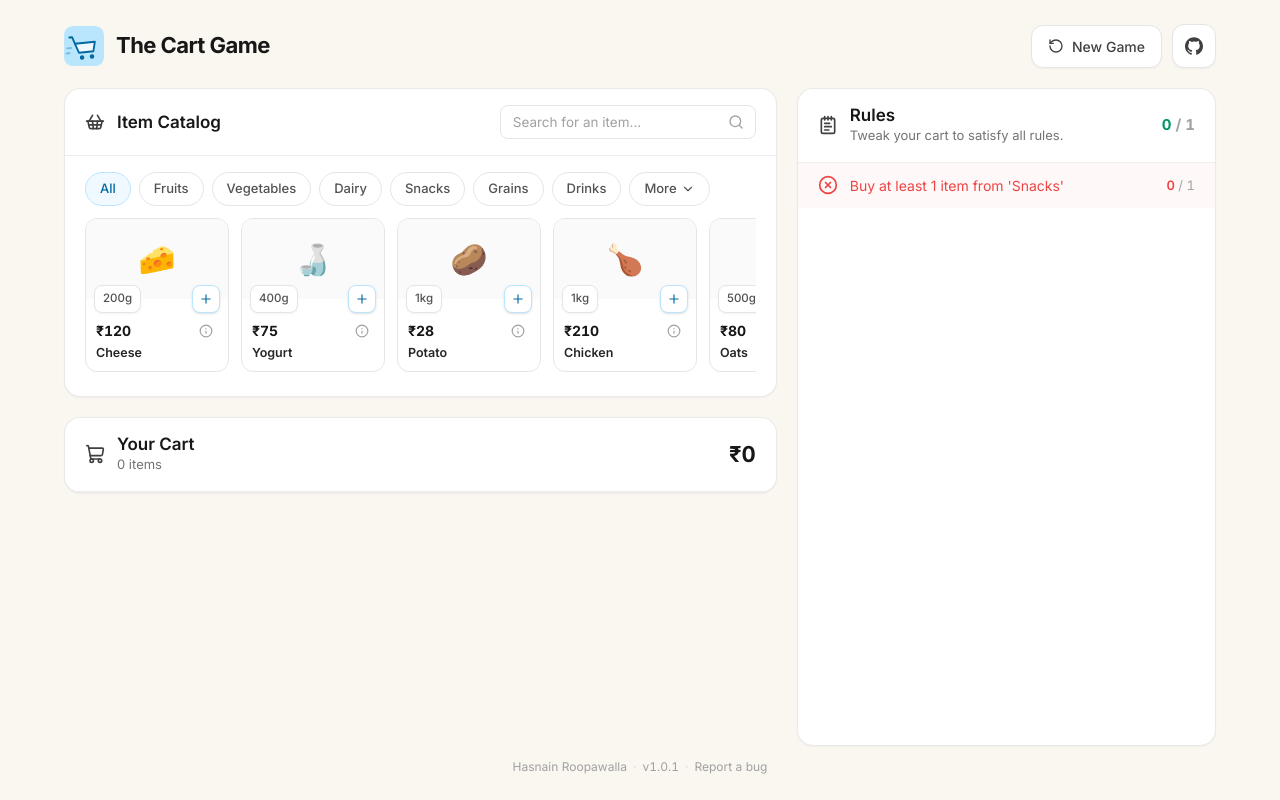
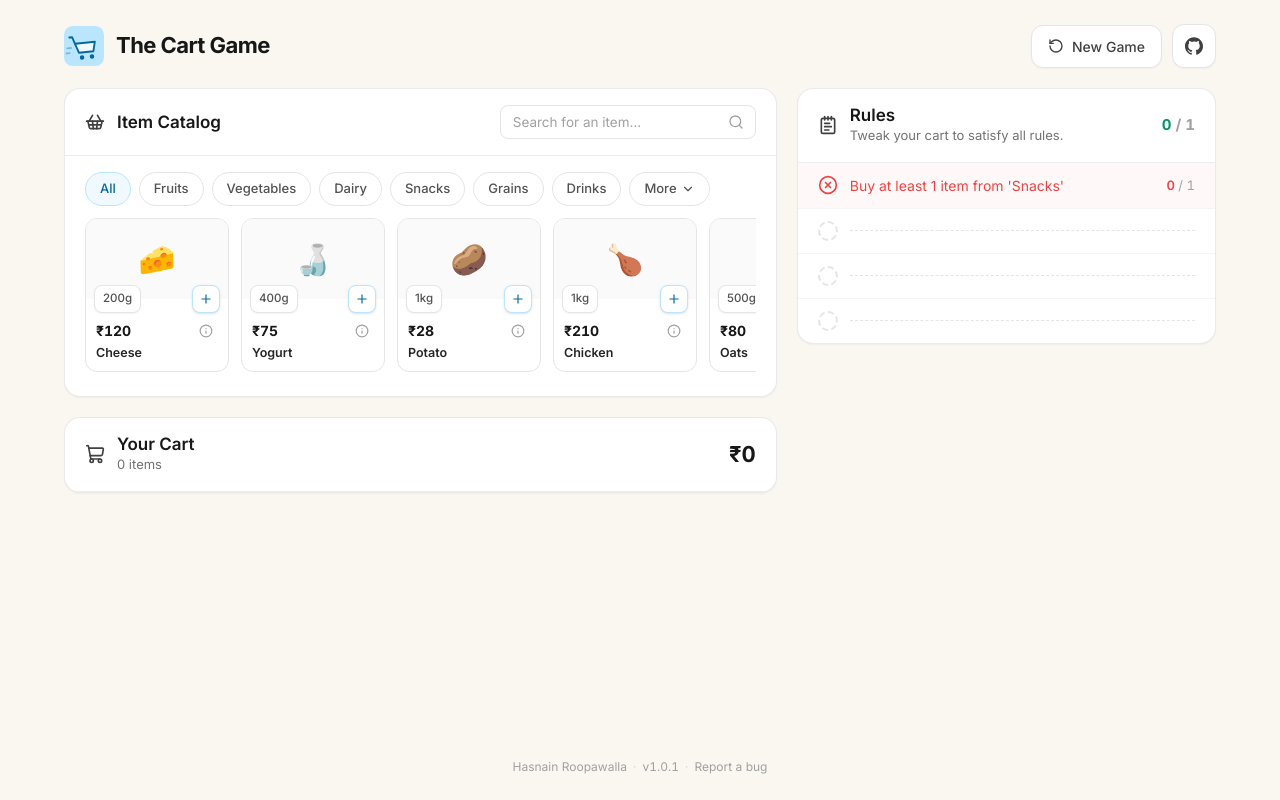
Before and after one commit to hasnainroopawalla/the-cart-game, a React (Vite) app: page / in a window 1280 px wide. Built offline with nearby package versions, Linux system fonts and the light colour scheme.

Commit message:
Revealed logic

```diff
--- a/src/components/app.tsx
+++ b/src/components/app.tsx
@@ -15,7 +15,7 @@ export function App() {
     clearCart,
   } = useCartItems();
 
-  const { revealedRules: rules } = useGame(cartItems);
+  const { revealedRules: rules, hiddenRuleCount } = useGame(cartItems);
 
   // TODO: Implement start new game functionality
   return (
@@ -35,7 +35,7 @@ export function App() {
               clearCart={clearCart}
             />
           </div>
-          <RulesPanel rules={rules} />
+          <RulesPanel rules={rules} hiddenRuleCount={hiddenRuleCount} />
         </main>
         <Footer />
       </div>
--- a/src/components/rules-panel.tsx
+++ b/src/components/rules-panel.tsx
@@ -25,13 +25,19 @@ const getStatusTextClass = (isSatisfied: boolean) =>
 const getStatusRowClass = (isSatisfied: boolean) =>
   isSatisfied ? "bg-satisfied-50/60" : "bg-failed-50/50";
 
-export const RulesPanel = ({ rules }: { rules: RulePanelEntry[] }) => {
+export const RulesPanel = ({
+  rules,
+  hiddenRuleCount,
+}: {
+  rules: RulePanelEntry[];
+  hiddenRuleCount: number;
+}) => {
   const [satisfiedCount, totalCount] = [
     rules.filter((rule) => rule.isSatisfied).length,
     rules.length,
   ];
   return (
-    <Card className="flex min-h-0 flex-col">
+    <Card className="flex max-h-full min-h-0 flex-col self-start overflow-hidden">
       <PanelHeader
         icon={<NotepadText className="h-5 w-5" />}
         title="Rules"
@@ -44,14 +50,27 @@ export const RulesPanel = ({ rules }: { rules: RulePanelEntry[] }) => {
         }
       />
 
-      <ul className="min-h-0 flex-1 overflow-y-auto">
+      <ul className="min-h-0 flex-auto overflow-y-auto">
         {rules.map((rule) => (
           <RuleRow key={rule.label} rule={rule} />
+        ))}
+        {Array.from({ length: hiddenRuleCount }, (_, index) => (
+          <PendingRow key={`pending-${index}`} />
         ))}
       </ul>
     </Card>
   );
 };
+
+const PendingRow = () => (
+  <li className="flex items-center gap-3 border-b border-neutral-100 px-5 py-3 last:border-b-0">
+    <span className="h-5 w-5 shrink-0 rounded-full border-2 border-dashed border-neutral-200" />
+    <span
+      className="flex-1 border-b border-dashed border-neutral-200"
+      aria-hidden="true"
+    />
+  </li>
+);
 
 const RuleRow = ({ rule }: { rule: RulePanelEntry }) => (
   <li
@@ -74,9 +93,7 @@ const RuleProgress = ({ rule }: { rule: RulePanelEntry }) => {
   const hasTarget = rule.target !== undefined;
 
   if (!hasCurrent && !hasTarget) {
-    return rule.isSatisfied ? null : (
-      <span className="text-failed-500 shrink-0 text-[13px]">—</span>
-    );
+    return null;
   }
 
   return (
--- a/src/components/use-game.ts
+++ b/src/components/use-game.ts
@@ -6,9 +6,10 @@ import { RulePanelEntry } from "./rules-panel";
 export const useGame = (cartItems: CartItems) => {
   const [game, setGame] = React.useState(() => new Game());
 
-  const [revealedRules, setRevealedRules] = React.useState<RulePanelEntry[]>(
-    [],
-  );
+  const [snapshot, setSnapshot] = React.useState<{
+    rules: RulePanelEntry[];
+    hiddenRuleCount: number;
+  }>({ rules: [], hiddenRuleCount: 0 });
 
   const toRulePanelEntry = React.useCallback(
     (rule: GameRule): RulePanelEntry => ({
@@ -20,15 +21,16 @@ export const useGame = (cartItems: CartItems) => {
   );
 
   React.useEffect(() => {
-    if (game.evaluateRevealedRules(cartItems)) {
-      game.revealNextRule();
-    }
+    const { rules, hiddenRuleCount } = game.update(cartItems);
 
-    setRevealedRules(game.getVisibleRules().map(toRulePanelEntry));
+    setSnapshot({ rules: rules.map(toRulePanelEntry), hiddenRuleCount });
   }, [cartItems, game, toRulePanelEntry]);
 
+  const reset = React.useCallback(() => setGame(new Game()), []);
+
   return {
-    revealedRules,
-    reset: () => setGame(new Game()),
+    revealedRules: snapshot.rules,
+    hiddenRuleCount: snapshot.hiddenRuleCount,
+    reset,
   };
 };
--- a/src/game.ts
+++ b/src/game.ts
@@ -5,41 +5,46 @@ import { MathUtils } from "./utils";
 export type GameRule = {
   definition: Rule;
   isSatisfied: boolean;
-  revealedAtIndex: number | null; // nth rule revealed, null if not yet
+};
+
+export type GameSnapshot = {
+  rules: GameRule[];
+  hiddenRuleCount: number;
 };
 
 export class Game {
   private rules: GameRule[];
-  private currentRuleIndex = 0;
+  private revealedCount = 1;
 
   constructor() {
     this.rules = this.generateRules();
-    this.revealRule(0);
   }
 
-  public getVisibleRules(): GameRule[] {
-    return this.rules
-      .filter((rule) => rule.revealedAtIndex !== null)
-      .sort((a, b) => b.revealedAtIndex! - a.revealedAtIndex!);
+  public getSnapshot(): GameSnapshot {
+    return {
+      rules: this.rules.slice(0, this.revealedCount).reverse(),
+      hiddenRuleCount: this.rules.length - this.revealedCount,
+    };
   }
 
-  public evaluateRevealedRules(cartItems: CartItems): boolean {
-    return this.rules.every((rule) => {
-      if (rule.revealedAtIndex === null) {
-        return true;
-      }
+  /** Keeps revealing while the cart satisfies everything on the board. */
+  public update(cartItems: CartItems): GameSnapshot {
+    while (
+      this.evaluateRevealedRules(cartItems) &&
+      this.revealedCount < this.rules.length
+    ) {
+      this.revealedCount++;
+    }
 
-      rule.isSatisfied = rule.definition.evaluate(cartItems);
-
-      return rule.isSatisfied;
-    });
+    return this.getSnapshot();
   }
 
-  public revealNextRule(): void {
-    const nextIndex = this.currentRuleIndex + 1;
-    if (nextIndex < this.rules.length) {
-      this.revealRule(nextIndex);
-    }
+  private evaluateRevealedRules(cartItems: CartItems): boolean {
+    return this.rules
+      .slice(0, this.revealedCount)
+      .every(
+        (rule) => (rule.isSatisfied = rule.definition.evaluate(cartItems)),
+      );
   }
 
   private generateRules(): GameRule[] {
@@ -48,7 +53,6 @@ export class Game {
     const rules = RULE_FACTORIES.map((createRule) => ({
       definition: createRule(solutionCart),
       isSatisfied: false,
-      revealedAtIndex: null,
     }));
 
     return MathUtils.shuffle(rules);
@@ -76,9 +80,4 @@ export class Game {
 
     return solutionCart;
   }
-
-  private revealRule(index: number): void {
-    this.currentRuleIndex = index;
-    this.rules[index].revealedAtIndex = index;
-  }
 }
--- a/src/rules/item-attribute-limit-rule.ts
+++ b/src/rules/item-attribute-limit-rule.ts
@@ -42,7 +42,7 @@ export class ItemAttributeLimitRule extends Rule {
     );
 
     const { step, slackSteps } = ATTRIBUTE_META[this.attribute];
-    const slack = MathUtils.randomInt(slackSteps.min, slackSteps.max) * step;
+    const slack = MathUtils.randomInt(slackSteps.min, slackSteps.max);
 
     return MathUtils.ceilTo(maxAttributeValue + slack, step);
   }
--- a/src/rules/total-attribute-rule.ts
+++ b/src/rules/total-attribute-rule.ts
@@ -32,13 +32,13 @@ export class TotalAttributeRule extends Rule {
   }
 
   public evaluate(cartItems: CartItems): boolean {
-    const count = CartUtils.sumAttribute(cartItems, this.attribute);
+    const attributeValue = CartUtils.sumAttribute(cartItems, this.attribute);
 
     switch (this.comparison) {
       case "at least":
-        return count >= this.amount;
+        return attributeValue >= this.amount;
       case "at most":
-        return count <= this.amount;
+        return attributeValue <= this.amount;
       default:
         return false;
     }
```
